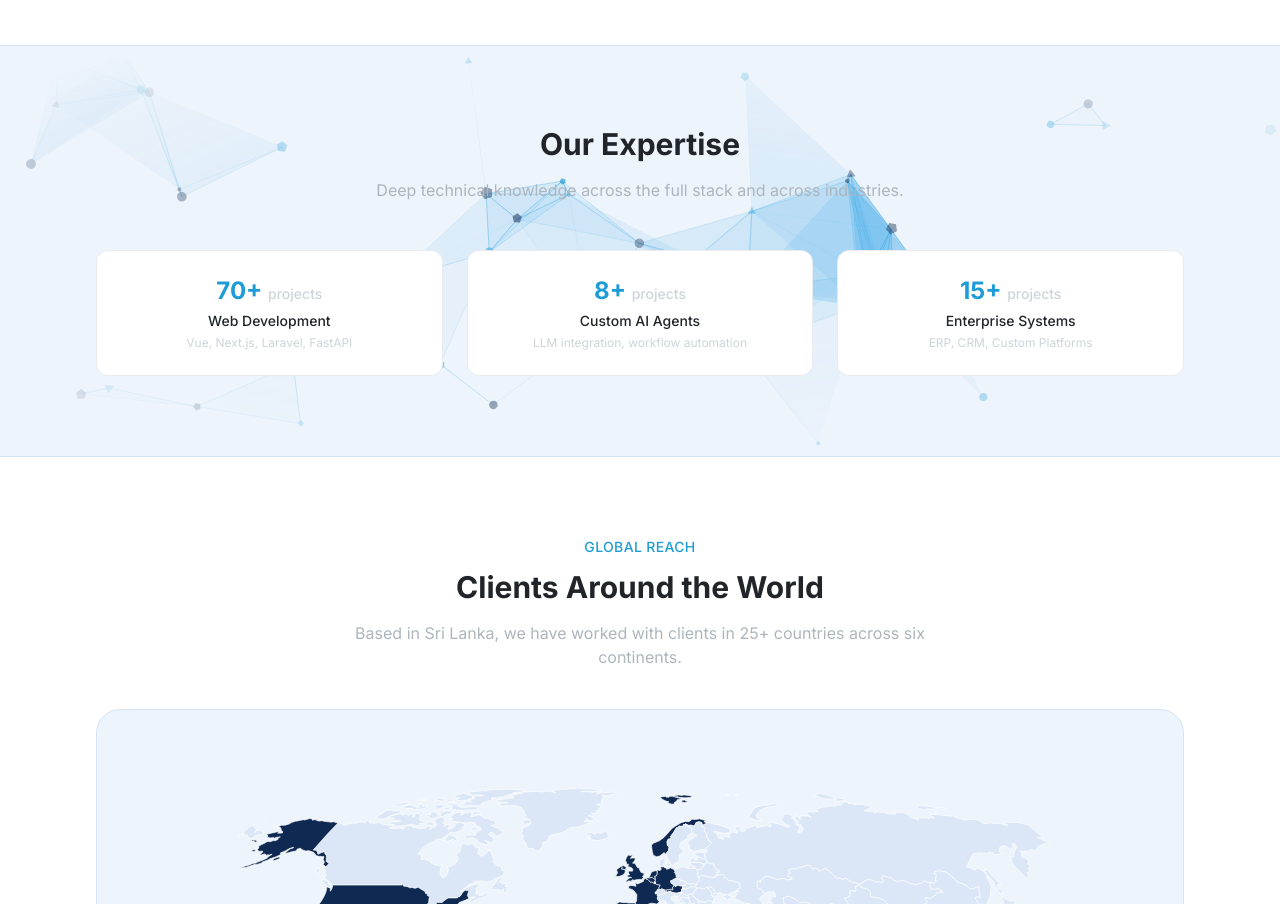
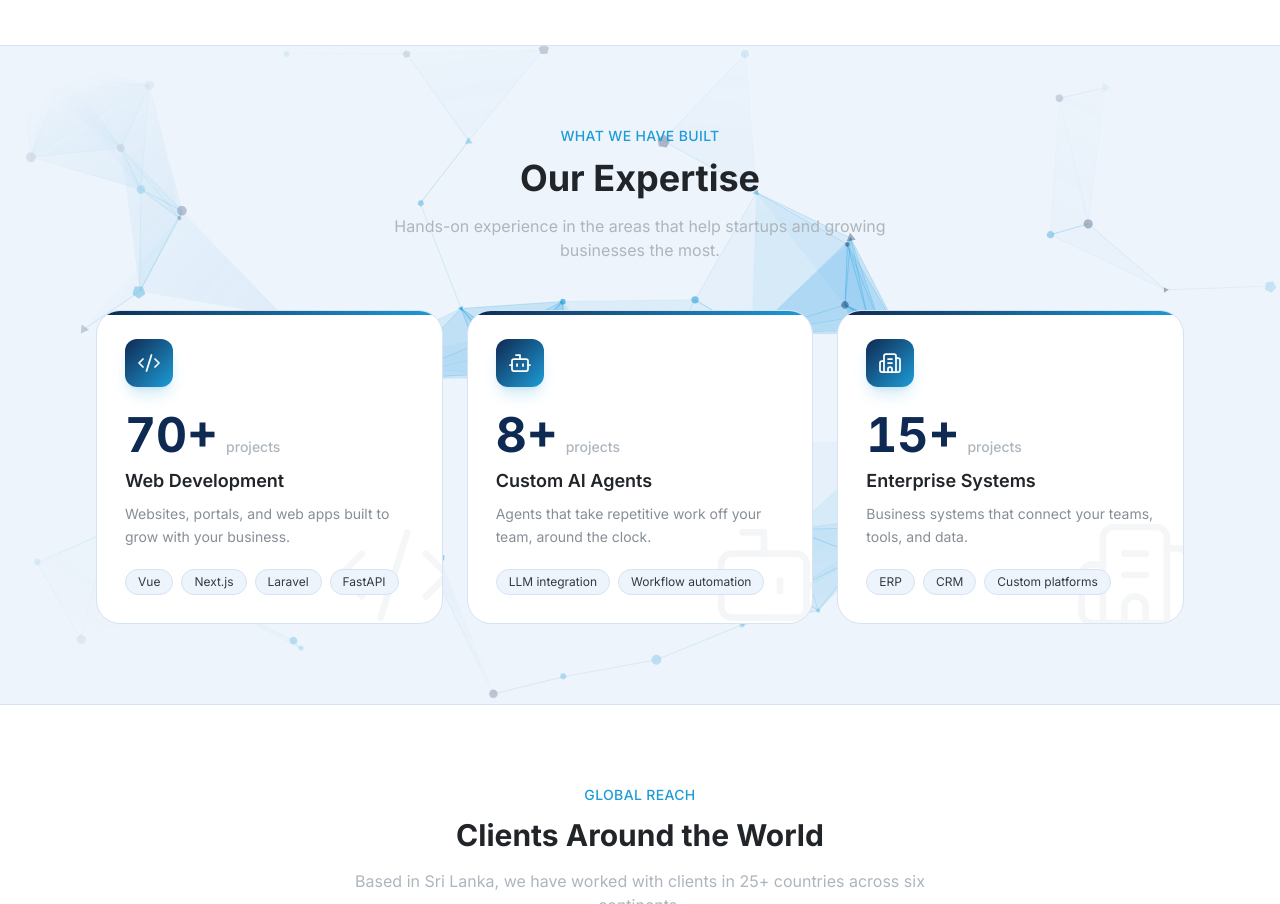
Before and after one commit to dulshan300/corescale-web, a Nuxt app: page /about in a window 1280 px wide. Shown: the part 800-1704 px from the top of the page. Built offline with nearby package versions, Linux system fonts and the light colour scheme.

Commit message:
feat(app/pages/about.vue): enhance expertise section layout and content for better clarity and engagement feat(app/pages/contact.vue): improve service selection dropdown with icon and styling adjustments feat(app/pages/index.vue): update tech stack presentation and structure for improved readability

```diff
--- a/app/pages/about.vue
+++ b/app/pages/about.vue
@@ -39,19 +39,43 @@
     <!-- Team -->
     <section class="relative overflow-hidden section-padding bg-brand-50 border-y border-brand-100">
       <ClientOnly><HeroNetwork /></ClientOnly>
-      <div class="relative container-custom text-center">
-        <h2 class="text-3xl font-bold mb-4 text-dark-900">Our Expertise</h2>
-        <p class="text-dark-500 max-w-xl mx-auto mb-12">
-          Deep technical knowledge across the full stack and across industries.
-        </p>
-        <div class="grid grid-cols-1 sm:grid-cols-3 gap-6">
-          <div v-for="expertise in expertiseList" :key="expertise.label" class="bg-white border border-dark-200 rounded-xl p-6">
-            <div class="text-2xl font-bold text-accent-500 mb-1">
-              {{ expertise.value }}+ <span class="text-sm font-medium text-dark-400">{{ expertise.unit }}</span>
+      <div class="relative container-custom">
+        <div class="text-center mb-12">
+          <span class="text-accent-500 text-sm font-medium tracking-wide uppercase mb-3 block">What We Have Built</span>
+          <h2 class="text-3xl md:text-4xl font-bold mb-4 text-dark-900">Our Expertise</h2>
+          <p class="text-dark-500 max-w-xl mx-auto">
+            Hands-on experience in the areas that help startups and growing businesses the most.
+          </p>
+        </div>
+        <div ref="expertiseRef" class="grid grid-cols-1 lg:grid-cols-3 gap-6">
+          <article
+            v-for="(expertise, index) in expertiseList"
+            :key="expertise.label"
+            class="group relative overflow-hidden bg-white border border-brand-100 rounded-3xl p-7 transition-all duration-300 hover:-translate-y-1 hover:shadow-xl hover:shadow-brand-900/10"
+          >
+            <div class="absolute inset-x-0 top-0 h-1 bg-gradient-to-r from-brand-900 to-accent-500"></div>
+            <component :is="expertise.icon" class="absolute -right-4 -bottom-4 w-32 h-32 text-brand-900 opacity-[0.04] group-hover:opacity-[0.07] transition-opacity" :stroke-width="1.25" />
+            <div class="relative">
+              <div class="w-12 h-12 rounded-xl bg-gradient-to-br from-brand-900 to-accent-500 text-white flex items-center justify-center shadow-lg shadow-accent-500/20">
+                <component :is="expertise.icon" class="w-6 h-6" :stroke-width="1.75" />
+              </div>
+              <div class="mt-6 flex items-baseline gap-2">
+                <span class="text-5xl font-bold text-brand-900 tabular-nums">{{ counts[index] }}+</span>
+                <span class="text-sm font-medium text-dark-500">{{ expertise.unit }}</span>
+              </div>
+              <h3 class="mt-2 text-lg font-semibold text-dark-900">{{ expertise.label }}</h3>
+              <p class="mt-2 text-sm text-dark-600 leading-relaxed">{{ expertise.blurb }}</p>
+              <ul class="mt-5 flex flex-wrap gap-2">
+                <li
+                  v-for="tag in expertise.tags"
+                  :key="tag"
+                  class="px-3 py-1 rounded-full bg-brand-50 border border-brand-100 text-xs text-dark-800"
+                >
+                  {{ tag }}
+                </li>
+              </ul>
             </div>
-            <div class="text-dark-900 font-medium text-sm mb-1">{{ expertise.label }}</div>
-            <div class="text-dark-400 text-xs">{{ expertise.detail }}</div>
-          </div>
+          </article>
         </div>
       </div>
     </section>
@@ -101,6 +125,8 @@
 </template>
 
 <script setup lang="ts">
+import { Code2, Bot, Building2 } from 'lucide-vue-next'
+
 useSeoMeta({
   title: 'About | Corescale',
   description: 'Learn about Corescale - our mission, values, and expertise in web development, solution architecture, and custom AI agents.',
@@ -145,8 +171,51 @@ const values = [
 ]
 
 const expertiseList = [
-  { value: 70, unit: 'projects', label: 'Web Development', detail: 'Vue, Next.js, Laravel, FastAPI' },
-  { value: 8, unit: 'projects', label: 'Custom AI Agents', detail: 'LLM integration, workflow automation' },
-  { value: 15, unit: 'projects', label: 'Enterprise Systems', detail: 'ERP, CRM, Custom Platforms' },
+  {
+    icon: Code2,
+    value: 70,
+    unit: 'projects',
+    label: 'Web Development',
+    blurb: 'Websites, portals, and web apps built to grow with your business.',
+    tags: ['Vue', 'Next.js', 'Laravel', 'FastAPI'],
+  },
+  {
+    icon: Bot,
+    value: 8,
+    unit: 'projects',
+    label: 'Custom AI Agents',
+    blurb: 'Agents that take repetitive work off your team, around the clock.',
+    tags: ['LLM integration', 'Workflow automation'],
+  },
+  {
+    icon: Building2,
+    value: 15,
+    unit: 'projects',
+    label: 'Enterprise Systems',
+    blurb: 'Business systems that connect your teams, tools, and data.',
+    tags: ['ERP', 'CRM', 'Custom platforms'],
+  },
 ]
+
+const expertiseRef = ref<HTMLElement | null>(null)
+const counts = ref(expertiseList.map((item) => item.value))
+
+onMounted(() => {
+  if (!expertiseRef.value || !('IntersectionObserver' in window)) return
+  counts.value = expertiseList.map(() => 0)
+  const observer = new IntersectionObserver(([entry]) => {
+    if (!entry?.isIntersecting) return
+    observer.disconnect()
+    const duration = 1400
+    const start = performance.now()
+    const tick = (now: number) => {
+      const progress = Math.min((now - start) / duration, 1)
+      const eased = 1 - Math.pow(1 - progress, 3)
+      counts.value = expertiseList.map((item) => Math.round(item.value * eased))
+      if (progress < 1) requestAnimationFrame(tick)
+    }
+    requestAnimationFrame(tick)
+  }, { threshold: 0.3 })
+  observer.observe(expertiseRef.value)
+})
 </script>
--- a/app/pages/contact.vue
+++ b/app/pages/contact.vue
@@ -50,9 +50,10 @@
               </div>
               <div>
                 <label class="block text-sm font-medium text-dark-700 mb-2">Service Interest</label>
+                <div class="relative">
                 <select
                   v-model="form.service"
-                  class="w-full bg-white border border-dark-300 rounded-lg px-4 py-3 text-dark-900 text-sm focus:outline-none focus:border-accent-500 focus:ring-1 focus:ring-accent-500 transition-colors"
+                  class="w-full appearance-none bg-white border border-dark-300 rounded-lg pl-4 pr-11 py-3 text-dark-900 text-sm focus:outline-none focus:border-accent-500 focus:ring-1 focus:ring-accent-500 transition-colors"
                 >
                   <option value="">Select a service</option>
                   <option value="web-development">Web Development</option>
@@ -61,6 +62,8 @@
                   <option value="digital-transformation">Digital Transformation</option>
                   <option value="other">Other</option>
                 </select>
+                <ChevronDown class="pointer-events-none absolute right-4 top-1/2 -translate-y-1/2 w-4 h-4 text-dark-700" :stroke-width="2.25" />
+                </div>
               </div>
               <div>
                 <label class="block text-sm font-medium text-dark-700 mb-2">Message</label>
@@ -133,7 +136,7 @@
 </template>
 
 <script setup lang="ts">
-import { Mail, Phone, MapPin, Linkedin, Facebook } from 'lucide-vue-next'
+import { Mail, Phone, MapPin, Linkedin, Facebook, ChevronDown } from 'lucide-vue-next'
 
 useSeoMeta({
   title: 'Contact | Corescale',
--- a/app/pages/index.vue
+++ b/app/pages/index.vue
@@ -170,19 +170,32 @@
               </div>
             </div>
           </div>
-          <div class="relative">
+          <div class="relative min-w-0">
             <div class="absolute inset-0 bg-accent-500/5 rounded-3xl blur-3xl"></div>
-            <div class="relative bg-white border border-dark-200 rounded-2xl p-8">
-              <h3 class="text-sm font-medium text-dark-400 mb-6 uppercase tracking-wide">Tech Stack</h3>
-              <div class="grid grid-cols-2 gap-4">
-                <div v-for="tech in technologies" :key="tech.name" class="flex items-center gap-3 bg-brand-50 rounded-xl p-3 border border-brand-100">
-                  <div class="w-10 h-10 bg-white rounded-lg flex items-center justify-center flex-shrink-0">
-                    <span class="text-brand-600 font-mono text-sm font-medium">{{ tech.abbr }}</span>
+            <div class="relative bg-white border border-brand-100 rounded-3xl p-6 sm:p-8 shadow-xl shadow-brand-900/5">
+              <h3 class="font-semibold text-dark-900 text-lg">Our Tech Stack</h3>
+              <p class="text-dark-500 text-sm mt-1">Modern, proven tools, chosen to fit your project.</p>
+              <div class="mt-4 divide-y divide-brand-100">
+                <div
+                  v-for="group in techGroups"
+                  :key="group.title"
+                  class="py-4 last:pb-0 flex flex-col sm:flex-row sm:items-start gap-3 sm:gap-5"
+                >
+                  <div class="flex items-center gap-3 sm:w-36 flex-shrink-0">
+                    <span class="w-9 h-9 rounded-lg bg-gradient-to-br from-brand-900 to-accent-500 text-white flex items-center justify-center flex-shrink-0">
+                      <component :is="group.icon" class="w-[18px] h-[18px]" :stroke-width="1.75" />
+                    </span>
+                    <span class="text-sm font-semibold text-dark-900">{{ group.title }}</span>
                   </div>
-                  <div>
-                    <h4 class="font-medium text-dark-900 text-sm">{{ tech.name }}</h4>
-                    <p class="text-dark-400 text-xs">{{ tech.category }}</p>
-                  </div>
+                  <ul class="flex flex-wrap gap-2 min-w-0">
+                    <li
+                      v-for="item in group.items"
+                      :key="item"
+                      class="px-3 py-1.5 rounded-full bg-brand-50 border border-brand-100 text-sm text-dark-800"
+                    >
+                      {{ item }}
+                    </li>
+                  </ul>
                 </div>
               </div>
             </div>
@@ -214,7 +227,7 @@
 </template>
 
 <script setup lang="ts">
-import { Code2, Network, Bot, Search, ClipboardList, Hammer, Rocket, HeartHandshake } from 'lucide-vue-next'
+import { Code2, Network, Bot, Search, ClipboardList, Hammer, Rocket, HeartHandshake, Monitor, Server, Database, Wrench } from 'lucide-vue-next'
 
 
 useSeoMeta({
@@ -301,14 +314,11 @@ const points = [
   { title: 'Ongoing Partnership', description: 'We provide continued support and optimization after launch.' },
 ]
 
-const technologies = [
-  { name: 'React / Next.js', abbr: 'Re', category: 'Frontend' },
-  { name: 'Python / FastAPI', abbr: 'Py', category: 'Backend' },
-  { name: 'PHP / Laravel', abbr: 'PH', category: 'Backend' },
-  { name: 'Node.js / Express', abbr: 'No', category: 'Backend' },
-  { name: 'OpenAI / Anthropic / LangChain', abbr: 'AI', category: 'AI Agents' },
-  { name: 'PostgreSQL / MongoDB', abbr: 'DB', category: 'Database' },
-  { name: 'Docker / Kubernetes', abbr: 'K8', category: 'Infrastructure' },
-  { name: 'TypeScript', abbr: 'TS', category: 'Language' },
+const techGroups = [
+  { title: 'Frontend', icon: Monitor, items: ['Vue.js', 'React', 'Next.js', 'TypeScript'] },
+  { title: 'Backend', icon: Server, items: ['Laravel (PHP)', 'FastAPI (Python)', 'Node.js', 'Express'] },
+  { title: 'AI Agents', icon: Bot, items: ['OpenAI', 'Anthropic', 'LangChain'] },
+  { title: 'Data', icon: Database, items: ['PostgreSQL', 'MongoDB'] },
+  { title: 'Tools', icon: Wrench, items: ['Docker', 'Kubernetes'] },
 ]
 </script>
```
